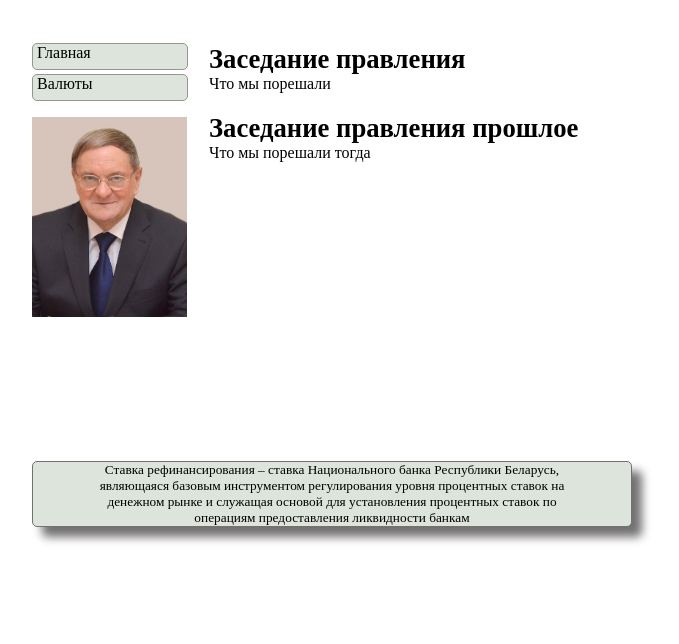
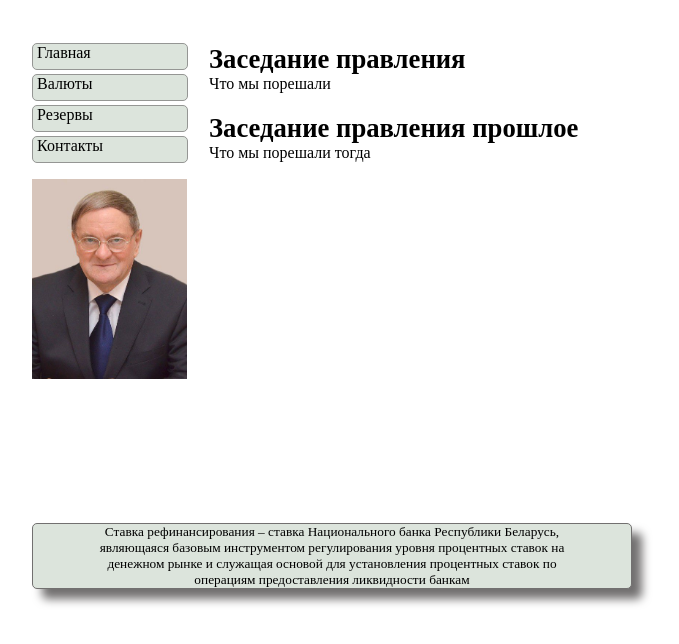
Before and after one commit to Mazepin/TMS-DotNet-Mazepin, a plain HTML site: page Mazepin.Homework16 HTML CSS/index.html in a window 1280 px wide. Shown: the part 86-730 px from the top of the page, without its empty margins (308-987 px from the left). Drawn offline with Linux system fonts and the light colour scheme; a web font is replaced by a local one.

Commit message:
Update index.html

```diff
--- a/Mazepin.Homework16 HTML CSS/index.html
+++ b/Mazepin.Homework16 HTML CSS/index.html
@@ -21,6 +21,8 @@
                 <ul>
                     <li><a class="li1" href="#">Главная</a></li>
                     <li><a class="li1" href="#">Валюты</a></li>
+                    <li><a class="li1" href="#">Резервы</a></li>
+                    <li><a class="li1" href="#">Контакты</a></li>
                 </ul>
 				<p><img class="image "src="vinni.jpg" width="155" height="200" alt="Винни-Пух"></p>
             </nav>
```
